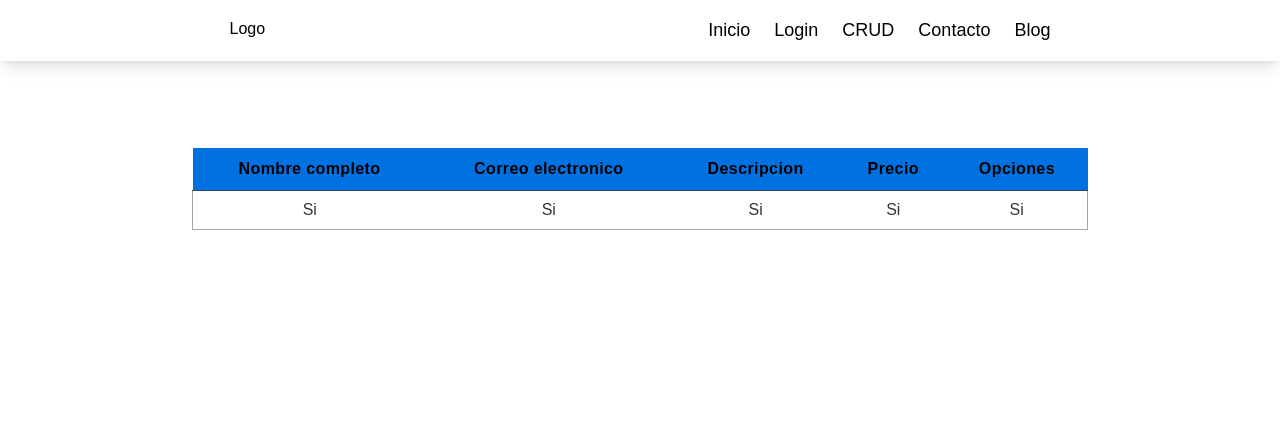
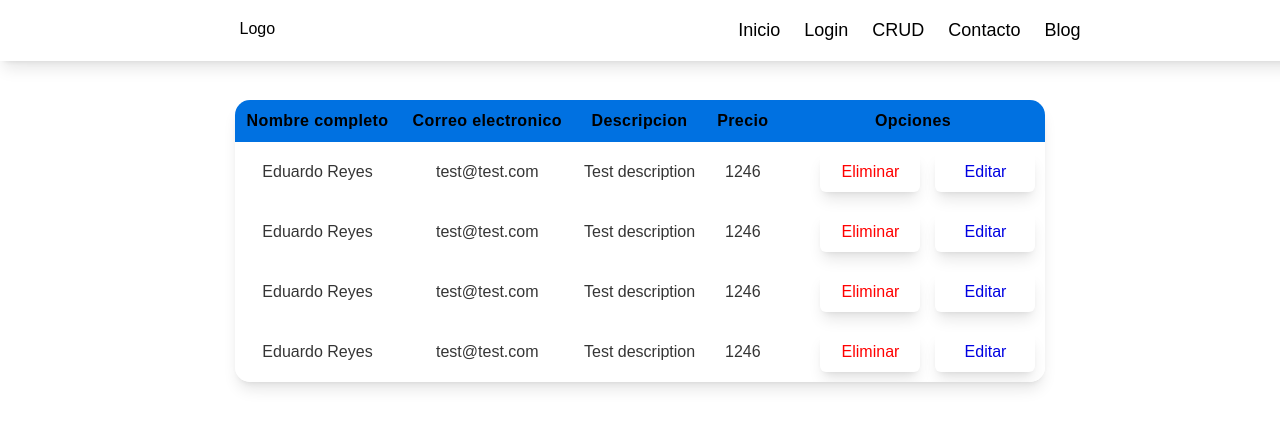
Before and after one commit to Eduardo-RE/Components, a React (Vite) app: page /crud in a window 1280 px wide. Shown: the top 428 px of the page. Built offline with nearby package versions, Linux system fonts and the light colour scheme.

Commit message:
CRUD UI terminado y detalles arreglados

```diff
--- a/package.json
+++ b/package.json
@@ -16,7 +16,8 @@
     "babel-plugin-macros": "^3.1.0",
     "react": "^18.2.0",
     "react-dom": "^18.2.0",
-    "react-router-dom": "^6.6.1"
+    "react-router-dom": "^6.6.1",
+    "uuidv4": "^6.2.13"
   },
   "devDependencies": {
     "@types/react": "^18.0.26",
--- a/src/components/Footer/Footer.jsx
+++ b/src/components/Footer/Footer.jsx
@@ -9,6 +9,9 @@ const Footer = () => {
           <h4 className="options-title">Donde comprar</h4>
           <a href="/" className="options">
             Opcion 1
+          </a>
+          <a href="/" className="options">
+            Opcion 2
           </a>
         </div>
         <div className="options-row">
@@ -89,8 +92,13 @@ const Footer = () => {
       </div>
       <div className="end-footer">
         <div className="end-footer-txt">
-          <div className="end-footer-name">@2018 RED-DEV CORPORATION OF MEXICO</div>
-          <div className="end-footer-terms">TERMS AND CONDITIONS PRIVAY POLICY/YOUR BAJA CALIFORNIA PRIVACY RIGHTS</div>
+          <div className="end-footer-name">
+            @2018 RED-DEV CORPORATION OF MEXICO
+          </div>
+          <div className="end-footer-terms">
+            TERMS AND CONDITIONS PRIVAY POLICY/YOUR BAJA CALIFORNIA PRIVACY
+            RIGHTS
+          </div>
         </div>
       </div>
     </>
--- a/src/components/Navbar/Navbar.css
+++ b/src/components/Navbar/Navbar.css
@@ -2,8 +2,14 @@
   display: flex;
   flex-direction: row;
   justify-content: space-around;
+  position: fixed;
+  background-color: #fff;
+  width: 100%;
   padding: 20px;
+  top: 0;
+  left: 0;
   box-shadow: 0 10px 15px -3px rgb(0 0 0 / 0.1), 0 4px 6px -4px rgb(0 0 0 / 0.1);
+  z-index: 99;
 }
 
 .navbar-logo {
--- a/src/pages/CRUD/Table/Table.css
+++ b/src/pages/CRUD/Table/Table.css
@@ -1,22 +1,30 @@
+.main-container {
+  display: flex;
+  width: 100%;
+  height: 100vh;
+  justify-content: center;
+  margin-top: 100px;
+}
+
 .table-container {
-  display: flex;
-  justify-content: center;
-  width: 100vw;
-  height: 20vw;
-  align-items: center;
+  width: fit-content;
+  height: fit-content;
   grid-template-columns: repeat(12, minmax(0, 1fr));
   overflow: auto;
+  border-radius: 15px;
+  box-shadow: 0 10px 15px -3px rgb(0 0 0 / 0.1),
+    0 4px 6px -4px rgba(0, 0, 0, 0.1);
 }
 
-.table {
+.table-items {
   border-collapse: collapse;
-  width: 70%;
+  padding: 40px;
   max-height: 80%;
 }
 
 .table-head {
   background-color: #0071e1;
-  border-bottom: 1px solid rgb(66, 66, 66);
+  /* border-bottom: 1px solid rgb(66, 66, 66); */
 }
 
 .table-title {
@@ -27,9 +35,9 @@
   text-align: center;
 }
 
-.table-body {
+/* .table-body {
   border: 1px solid rgb(165, 165, 165);
-}
+} */
 
 .table-data {
   padding: 10px;
@@ -38,3 +46,43 @@
   white-space: nowrap;
   text-align: center;
 }
+
+.btn-delete {
+  width: 100px;
+  height: 40px;
+  margin-left: 30px;
+  font-size: medium;
+  border-radius: 6px;
+  border-width: 0px;
+  cursor: pointer;
+  background-color: white;
+  box-shadow: 0 10px 15px -3px rgb(0 0 0 / 0.1),
+    0 4px 6px -4px rgba(0, 0, 0, 0.1);
+  color: #ff0000;
+}
+
+.btn-delete:hover {
+  color: white;
+  background-color: #ff0000;
+  transition-duration: 300ms;
+}
+
+.btn-edit {
+  width: 100px;
+  height: 40px;
+  margin-left: 15px;
+  font-size: medium;
+  border-radius: 6px;
+  border-width: 0px;
+  cursor: pointer;
+  background-color: white;
+  box-shadow: 0 10px 15px -3px rgb(0 0 0 / 0.1),
+    0 4px 6px -4px rgba(0, 0, 0, 0.1);
+  color: #0001E1;
+}
+
+.btn-edit:hover {
+  color: white;
+  background-color: #0001E1;
+  transition-duration: 300ms;
+}
--- a/src/pages/CRUD/Table/Table.jsx
+++ b/src/pages/CRUD/Table/Table.jsx
@@ -1,10 +1,37 @@
 import React from "react";
+import { useNavigate } from "react-router-dom";
 import "./Table.css";
+import Users from "./Users";
+import data from "./Users";
 
 const Table = () => {
+  const history = useNavigate();
+
+  const handleDelete = (id) => {
+    let index = Users.map(function (e) {
+      return e.id;
+    }).indexOf(id);
+
+    Users.splice(index, 1);
+    //   toast.success("La fila se elimino correctamente", {
+    //     position: "top-right",
+    //     autoClose: 5000,
+    //     hideProgressBar: false,
+    //     closeOnClick: true,
+    //     pauseOnHover: false,
+    //     draggable: true,
+    //     progress: undefined,
+    //     theme: "light",
+    //   });
+
+    history("/crud");
+  };
+
   return (
+    <>
+      <div className="main-container">
         <div className="table-container">
-      <table className="table">
+          <table className="table-items">
             <thead className="table-head">
               <tr>
                 <th className="table-title">Nombre completo</th>
@@ -14,17 +41,44 @@ const Table = () => {
                 <th className="table-title">Opciones</th>
               </tr>
             </thead>
+            {data.length > 0 ? (
+              <>
+                {data.map((user, idx) => (
                   <tbody className="table-body">
                     <tr style={{ backgroundColor: "#fff" }}>
-            <td className="table-data">Si</td>
-            <td className="table-data">Si</td>
-            <td className="table-data">Si</td>
-            <td className="table-data">Si</td>
-            <td className="table-data">Si</td>
+                      <td className="table-data">{user.Name}</td>
+                      <td className="table-data">{user.Email}</td>
+                      <td className="table-data">{user.Description}</td>
+                      <td className="table-data">{user.Price}</td>
+                      <td className="table-data">
+                        <button
+                          onClick={() => handleDelete(user.id)}
+                          className="btn-delete"
+                        >
+                          Eliminar
+                        </button>
+
+                        <button className="btn-edit">Editar</button>
+                      </td>
                     </tr>
                   </tbody>
+                ))}
+              </>
+            ) : (
+              <div
+                style={{
+                  padding: "12px",
+                  fontWeight: "bold",
+                  textAlign: "center",
+                }}
+              >
+                No hay usuarios registrados
+              </div>
+            )}
           </table>
         </div>
+      </div>
+    </>
   );
 };
 
--- /dev/null
+++ b/src/pages/CRUD/Table/Users.jsx
@@ -0,0 +1,34 @@
+import { v4 as uuid } from "uuid";
+
+const Users = [
+  {
+    id: uuid(),
+    Name: "Eduardo Reyes",
+    Email: "test@test.com",
+    Description: "Test description",
+    Price: "1246",
+  },
+  {
+    id: uuid(),
+    Name: "Eduardo Reyes",
+    Email: "test@test.com",
+    Description: "Test description",
+    Price: "1246",
+  },
+  {
+    id: uuid(),
+    Name: "Eduardo Reyes",
+    Email: "test@test.com",
+    Description: "Test description",
+    Price: "1246",
+  },
+  {
+    id: uuid(),
+    Name: "Eduardo Reyes",
+    Email: "test@test.com",
+    Description: "Test description",
+    Price: "1246",
+  },
+];
+
+export default Users;
--- a/src/pages/Home.jsx
+++ b/src/pages/Home.jsx
@@ -10,12 +10,15 @@ const Home = () => {
   return (
     <>
       <Navbar />
-      <h1 className="title">Campos de texto</h1>
-      <TexField />
-      <h1 className="title">Botones</h1>
-      <NormalButton />
-      <h1 className="title">Contenedor de texto y objetos</h1>
-      <Container />
+      <div style={{marginTop: "50px" }}>
+        <h1 className="title" >Campos de texto</h1>
+        <TexField />
+        <h1 className="title">Botones</h1>
+        <NormalButton />
+        <h1 className="title">Contenedor de texto y objetos</h1>
+        <Container />
+      </div>
+
       <Footer />
     </>
   );
```
Also changed, not shown: 1 other file (tests, documents, lock files or other folders). Lines whose indentation alone changed are shown as unchanged.
